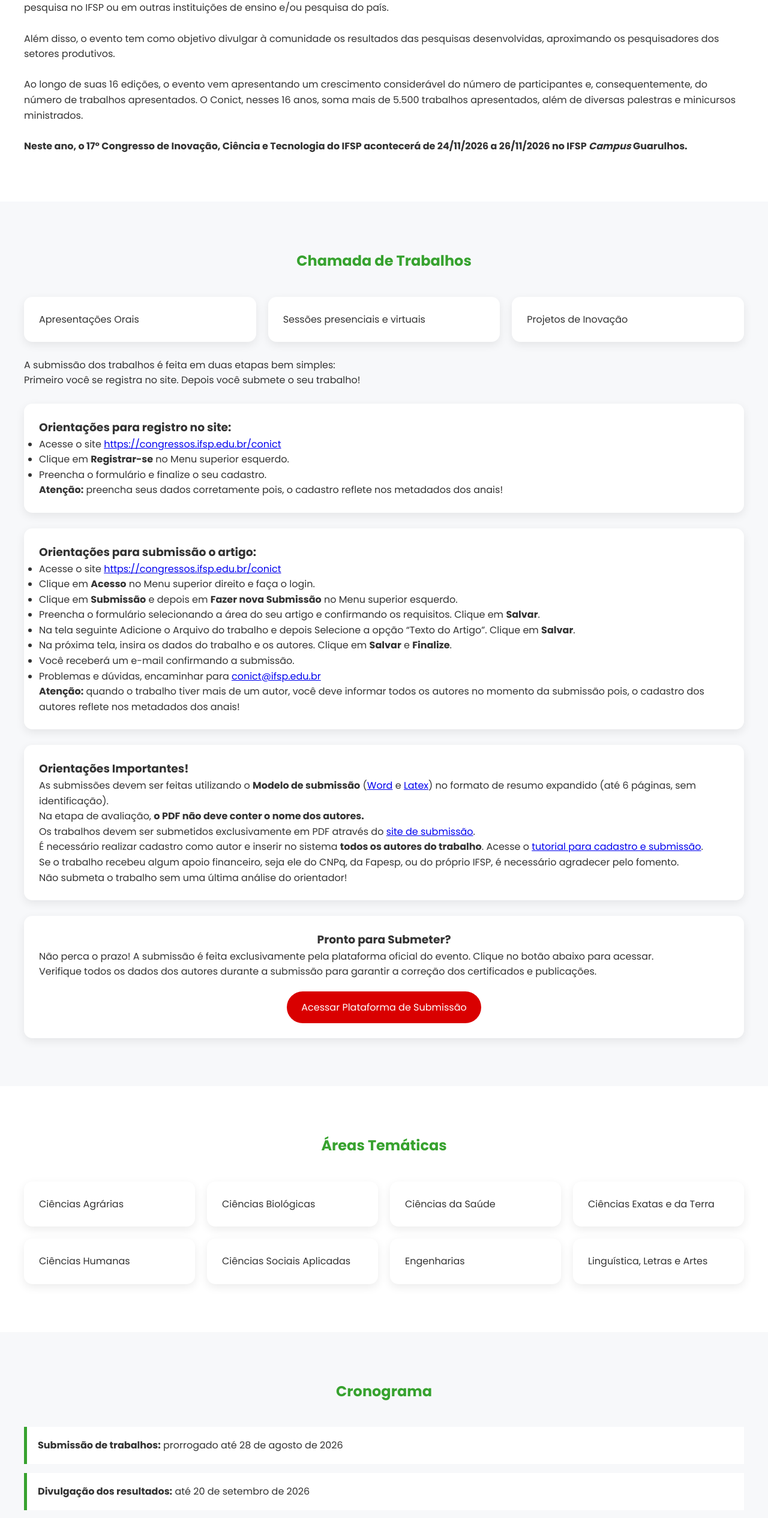
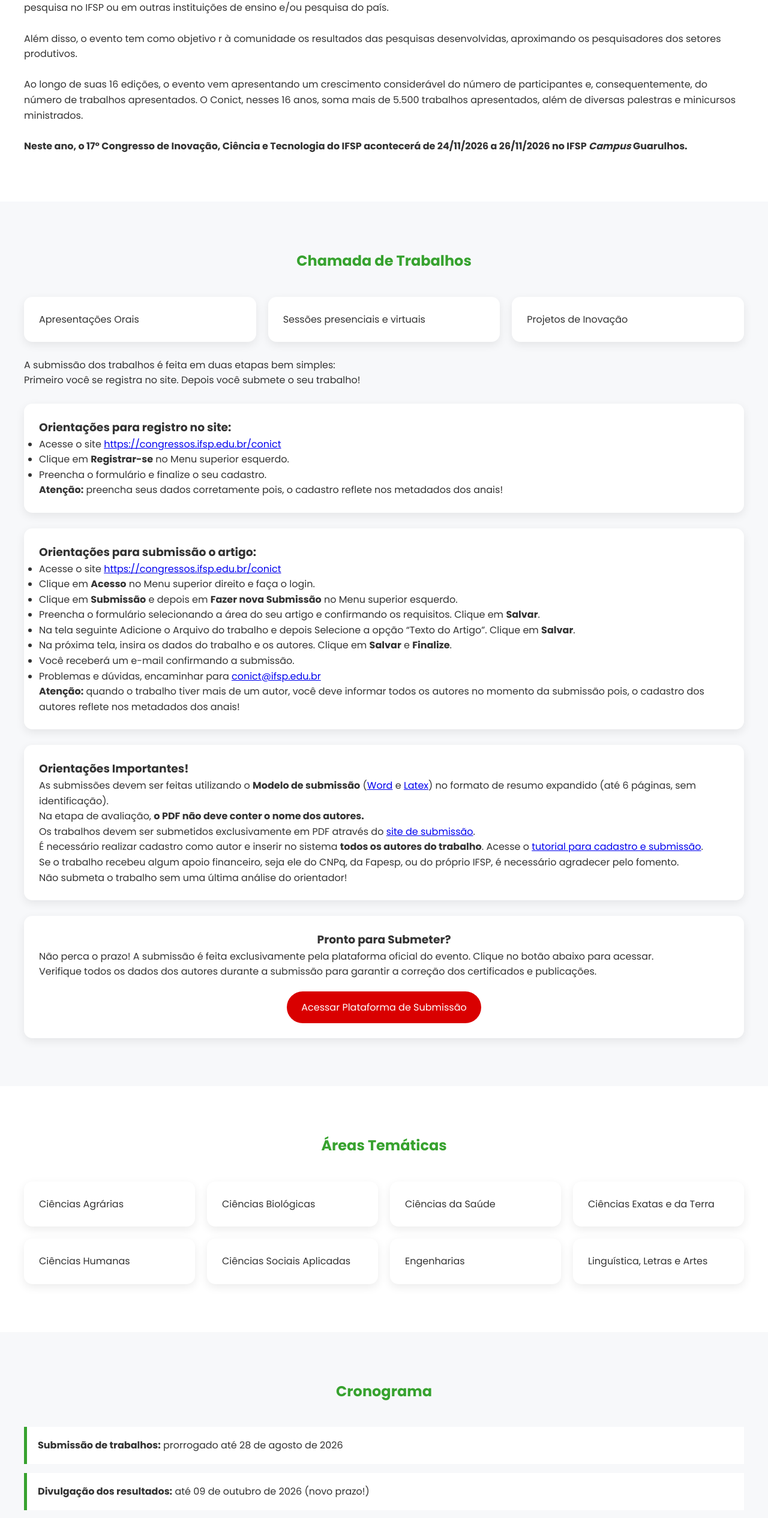
Before and after one commit to ifsp-incubadora/conict-ifsp, a plain HTML site: page index.html in a window 1280 px wide. Shown: the part 1086-3617 px from the top of the page at 60% size. Drawn offline with Linux system fonts and the light colour scheme.

Commit message:
Revise index.html for 17th CONICT event details
Updated the HTML structure and content for the 17th CONICT event, including changes to the schedule, submission guidelines, and organizational details.

```diff
--- a/index.html
+++ b/index.html
@@ -66,7 +66,7 @@ footer{background:var(--dark);color:#fff;text-align:center;padding:30px}
 <br>
 <p>Promove a difusão da produção científica e tecnológica por meio de apresentações orais e/ou pôsteres de trabalhos, cujos respectivos resumos expandidos são publicados em seus anais. O evento é aberto à participação de estudantes do ensino médio, técnico ou superior que desenvolvam pesquisa no IFSP ou em outras instituições de ensino e/ou pesquisa do país.</p>
 <br>
-<p>Além disso, o evento tem como objetivo divulgar à comunidade os resultados das pesquisas desenvolvidas, aproximando os pesquisadores dos setores produtivos.</p>
+<p>Além disso, o evento tem como objetivo r à comunidade os resultados das pesquisas desenvolvidas, aproximando os pesquisadores dos setores produtivos.</p>
 <br>
 <p>Ao longo de suas 16 edições, o evento vem apresentando um crescimento considerável do número de participantes e, consequentemente, do número de trabalhos apresentados. O Conict, nesses 16 anos, soma mais de 5.500 trabalhos apresentados, além de diversas palestras e minicursos ministrados.</p>
 <br>
@@ -178,7 +178,7 @@ footer{background:var(--dark);color:#fff;text-align:center;padding:30px}
 <h2>Cronograma</h2>
 <div class="timeline">
 <div class="item"><b>Submissão de trabalhos:</b> prorrogado até 28 de agosto de 2026</div>
-<div class="item"><b>Divulgação dos resultados:</b> até 20 de setembro de 2026</div>
+<div class="item"><b>Divulgação dos resultados:</b> até 09 de outubro de 2026 (novo prazo!)</div>
 <div class="item"><b>Prazo de envio da versão final:</b> até 24 de outubro de 2026</div>
 <div class="item"><b>Data do congresso:</b> de 24 a 26 de novembro de 2026</div>
 </div>
```
